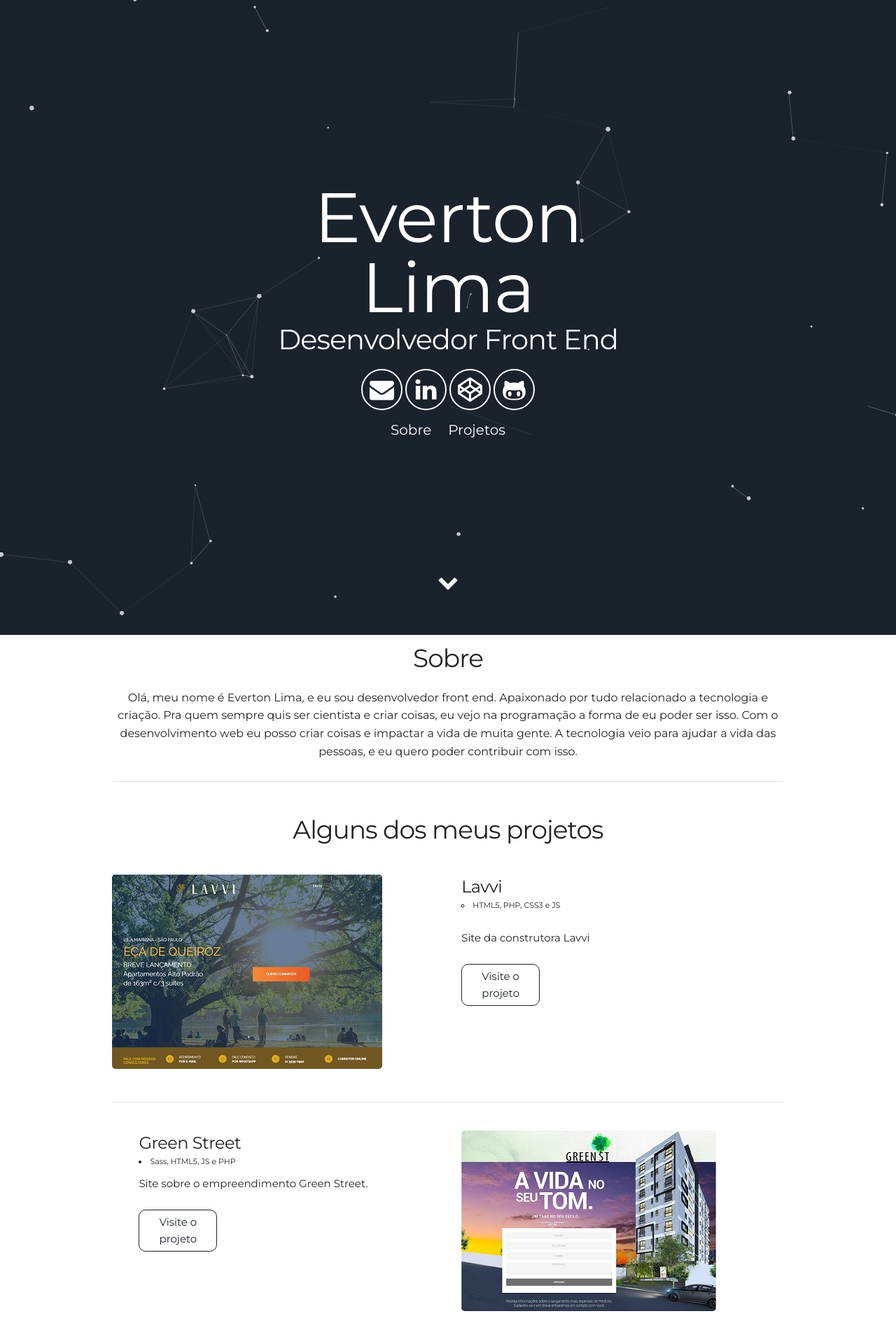
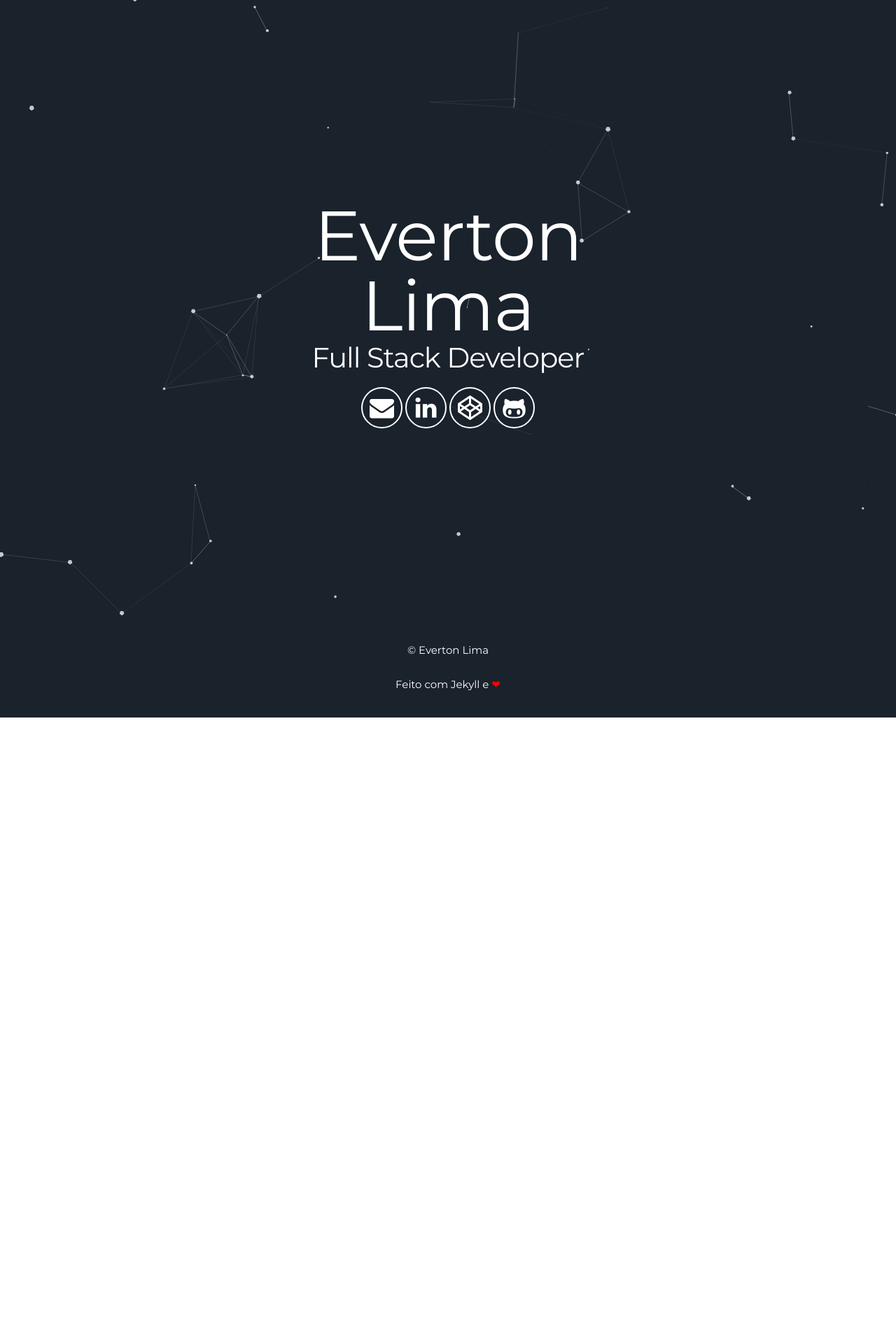
Before and after one commit to evertonl1ma/evertonl1ma.github.io, a Jekyll site: the page built from index.html, in a window 1280 px wide. Shown: the top 1920 px of the page at 70% size. Built offline with Jekyll 4.4.1, drawn with Linux system fonts in a browser that asks for light colours; after the commit the page ends 1025 px from its top, so only the background shows below that; some of the changed text lies outside the part shown.

Commit message:
Atualizando

```diff
--- a/_config.yml
+++ b/_config.yml
@@ -8,7 +8,7 @@ url: "http://evertondelima.com.br"
 # User settings
 username: Everton Lima
 user_description: Bicycle rights irony actually neutra typewriter lyft. Man bun taxidermy put a bird on it, umami yr ramps pop-up ugh bushwick chia lo-fi. Occupy bitters pour-over snackwave you probably haven't heard of them small batch. Cornhole mustache man bun letterpress echo park VHS.
-user_title: Desenvolvedor Front End
+user_title: Full Stack Developer
 email: ever-tonlima@hotmail.com
 linkedin_username: evertonl1ma
 github_username:  evertonl1ma
--- a/_includes/about.html
+++ b/_includes/about.html
@@ -1,7 +1,7 @@
-<div class="container">
+<!--<div class="container">
   <div class="user-details">
     <h3>Sobre</h3>
     <p> Olá, meu nome é Everton Lima, e eu sou desenvolvedor front end. Apaixonado por tudo relacionado a tecnologia e criação. Pra quem sempre quis ser cientista e criar coisas, eu vejo na programação a forma de eu poder ser isso. Com o desenvolvimento web eu posso criar coisas e impactar a vida de muita gente. A tecnologia veio para ajudar a vida das pessoas, e eu quero poder contribuir com isso. </p>
   </div>
   <hr>
-</div>
+</div>-->
--- a/_includes/header.html
+++ b/_includes/header.html
@@ -10,8 +10,8 @@
         <a aria-label="My Codepen" target="_blank" href="http://codepen.io/{{site.codepen_username}}"><i class="icon fa fa-codepen" aria-hidden="true"></i></a>
         <a aria-label="My Github" target="_blank" href="https://github.com/{{site.github_username}}"><i class="icon fa fa-github-alt" aria-hidden="true"></i></a>
       </div>
-      <a class="link" href="#about" data-scroll>Sobre</a>
-      <a class="link" href="#projects" data-scroll>Projetos</a>
+     <!-- <a class="link" href="#about" data-scroll>Sobre</a>
+      <a class="link" href="#projects" data-scroll>Projetos</a>-->
   </div>
-  <a class="down" href="#about" data-scroll><i class="icon fa fa-chevron-down" aria-hidden="true"></i></a>
+  <!--<a class="down" href="#about" data-scroll><i class="icon fa fa-chevron-down" aria-hidden="true"></i></a>-->
 </div>
--- a/_includes/projects.html
+++ b/_includes/projects.html
@@ -1,4 +1,4 @@
-<div class="container">
+<!--<div class="container">
 
   <div class="user-details">
 
@@ -217,7 +217,7 @@
 
   <hr>
 
-  <!--
+
   <div class="row user-projects">
     <div class="six columns images">
       <img alt="mountains" src="{{ "/assets/img/resume.jpg" | prepend: site.baseurl }}" />
@@ -233,7 +233,7 @@
   </div>
 
   <hr>
--->
+
 
   <div class="row user-projects">
     <div class="six columns">
@@ -251,7 +251,7 @@
 
   <hr>
 
-  <!--
+
   <div class="row user-projects">
     <div class="six columns images">
       <img alt="mountains" src="{{ "/assets/img/black-jack.jpg" | prepend: site.baseurl }}" />
@@ -267,7 +267,7 @@
   </div>
 
   <hr>
-  -->
+
 
   <div class="row user-projects">
     <div class="six columns images">
@@ -283,3 +283,5 @@
     </div>
   </div>
   </div>
+
+ -->
--- a/assets/css/main.css
+++ b/assets/css/main.css
@@ -40,3 +40,7 @@
 .projetos-container .projetos:last-child {
 	flex-grow: 0;
 }
+
+.footer {
+	margin-top: 0 !important;
+}
```
